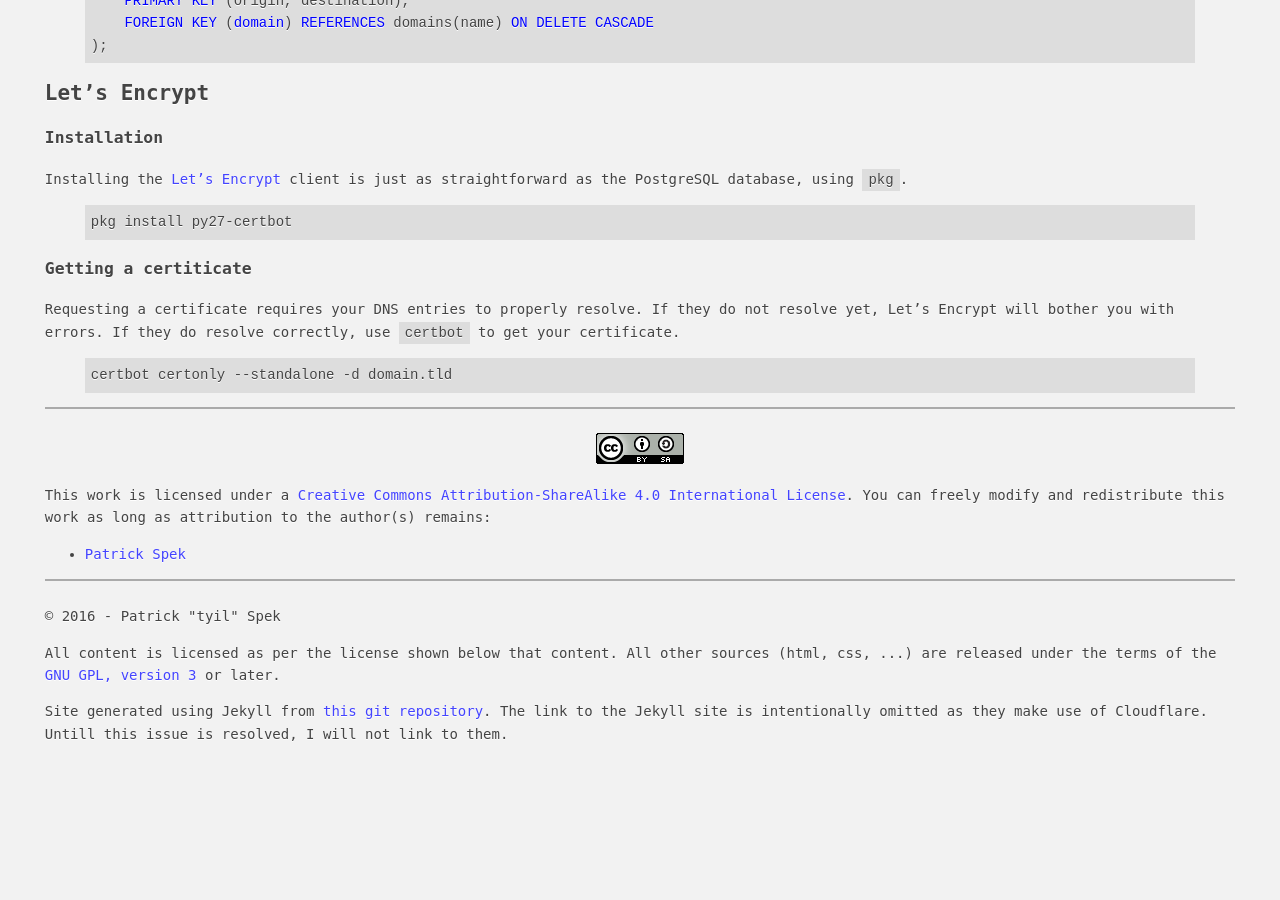
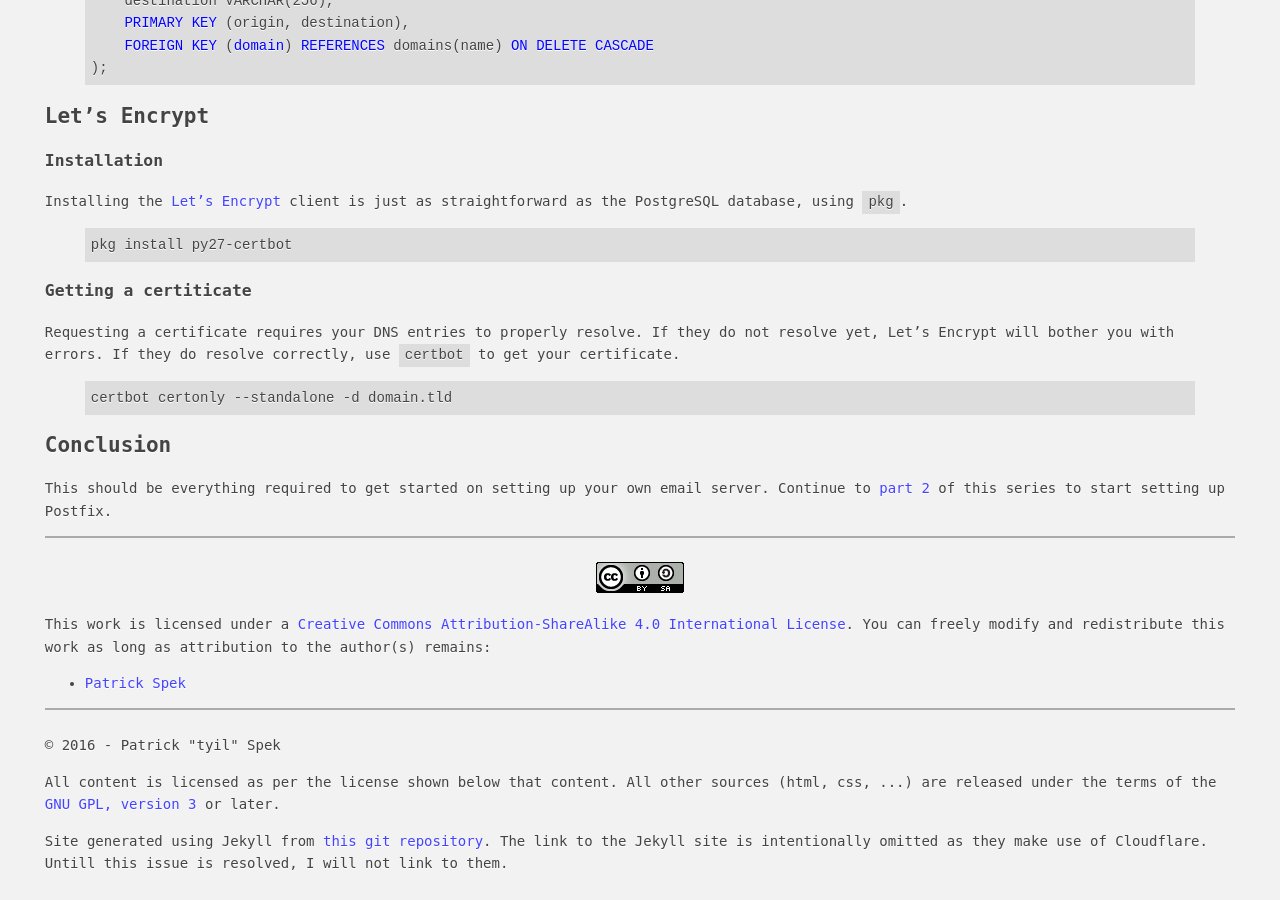
Before and after one commit to Tyil/website, a Jekyll site: the page built from _tutorials/freebsd-mailserver-part-1-preparations.md, in a window 1280 px wide and 900 px high, scrolled down 2241 px. Built offline with Jekyll 4.4.1, drawn with Linux system fonts in a browser that asks for light colours; Markdown is read by kramdown in place of the engine named in the settings; before the commit the page ends 3012 px from its top, so only the background shows below that.

Commit message:
Add a conclusion

```diff
--- a/_tutorials/freebsd-mailserver-part-1-preparations.md
+++ b/_tutorials/freebsd-mailserver-part-1-preparations.md
@@ -128,7 +128,13 @@ resolve correctly, use `certbot` to get your certificate.
 certbot certonly --standalone -d domain.tld
 {% endhighlight %}
 
+## Conclusion
+This should be everything required to get started on setting up your own email
+server. Continue to [part 2][part-2] of this series to start setting up
+Postfix.
+
 [freebsd]: https://www.freebsd.org/
 [letsencrypt]: https://letsencrypt.org/
+[mysql]: https://www.mysql.com/
+[part-2]: https://www.tyil.work/tutorials/freebsd-mailserver-part-2-mailing-with-postfix.html
 [postgres]: https://www.postgresql.org/
-[mysql]: https://www.mysql.com/
```
